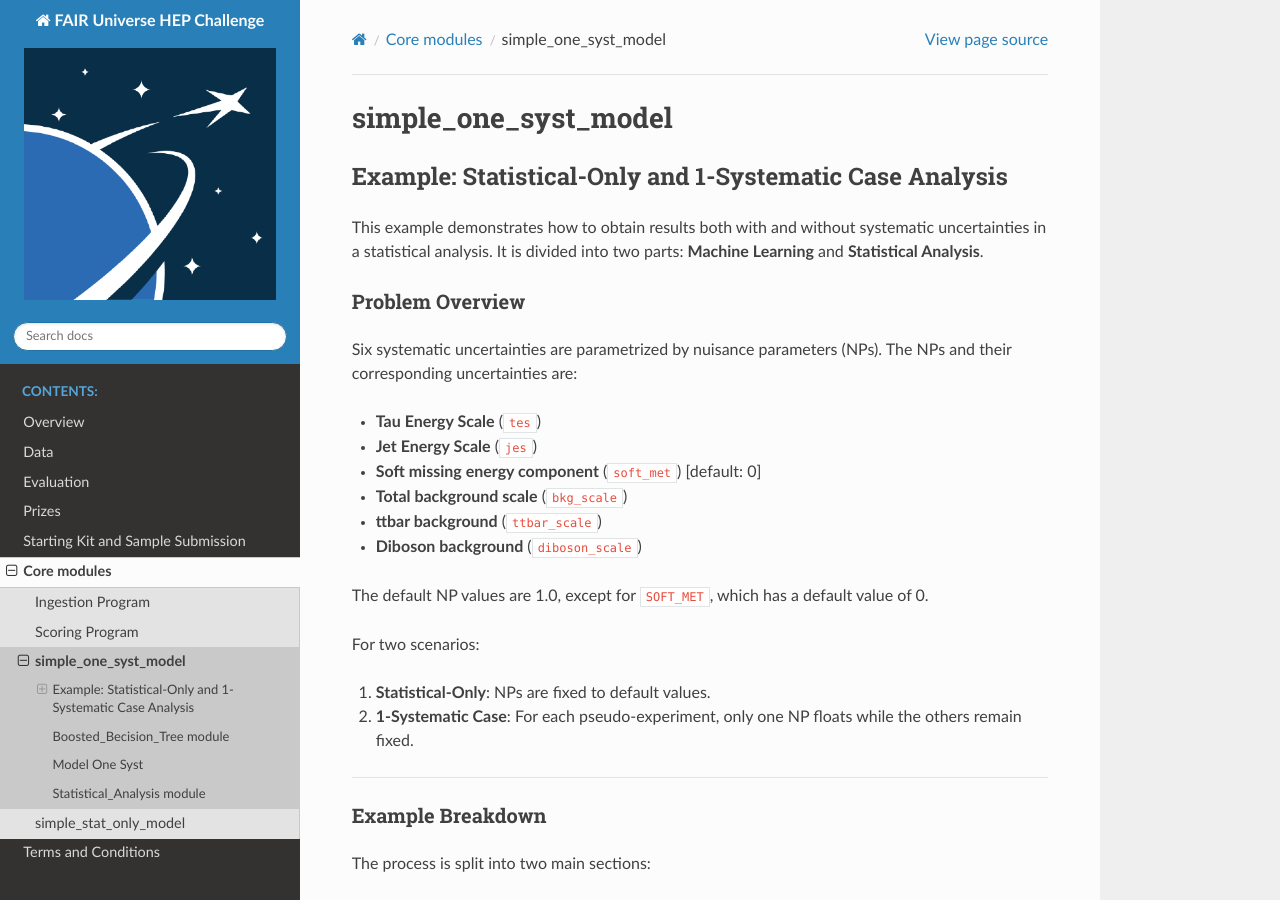
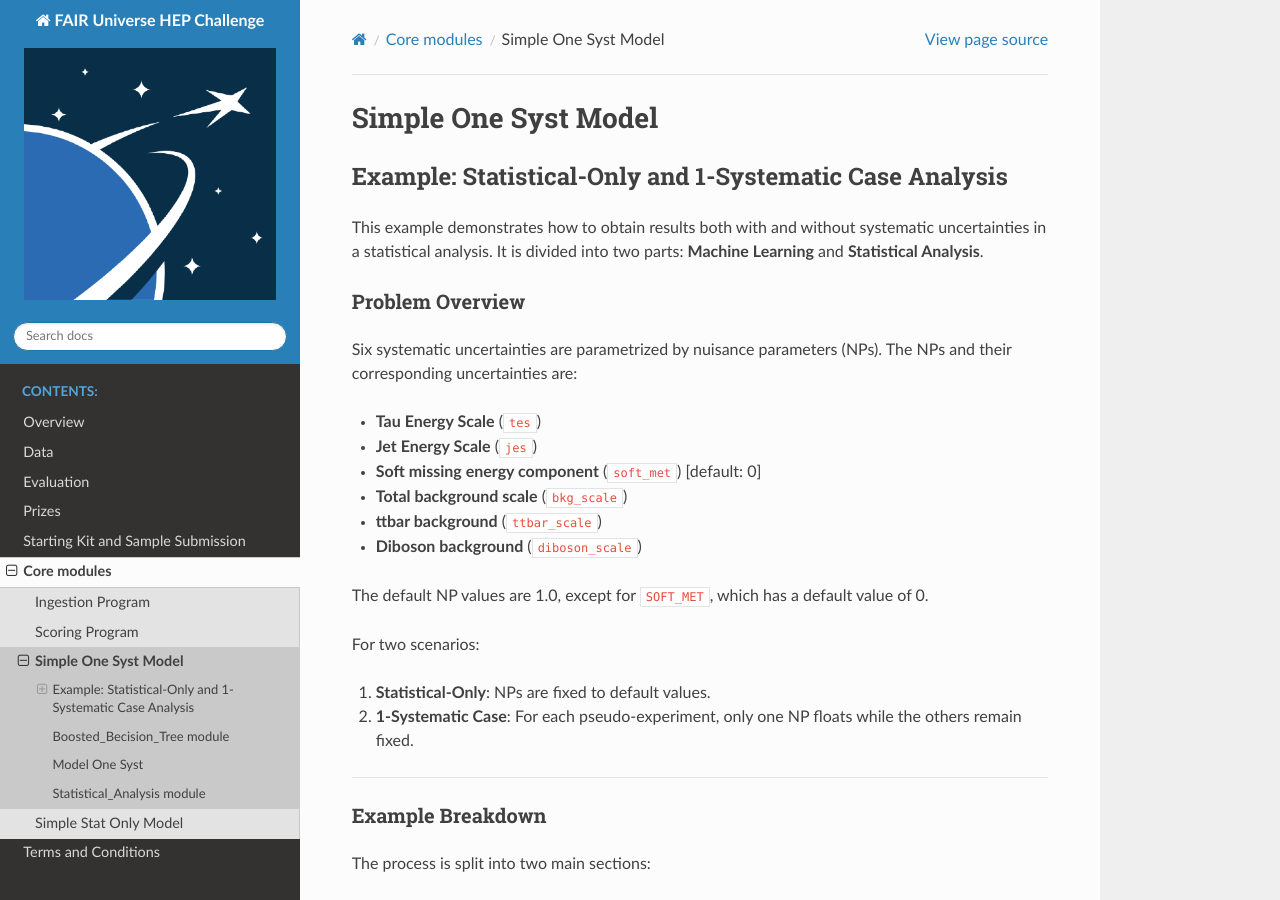
Before and after one commit to FAIR-Universe/HEP-Challenge, a Sphinx documentation site: the page built from docs/rst_source/simple_one_syst_model.rst, in a window 1280 px wide and 900 px high. Built offline with Sphinx 7.4.7 and the Read the Docs theme 2.0.0, drawn with Linux system fonts in a browser that asks for light colours.

Commit message:
minor changes

```diff
--- a/docs/rst_source/simple_one_syst_model.rst
+++ b/docs/rst_source/simple_one_syst_model.rst
@@ -1,4 +1,4 @@
-simple_one_syst_model
+Simple One Syst Model
 =====================
 
 .. include:: ../pages/advanced_example.md
--- a/docs/rst_source/simple_stat_only_model.rst
+++ b/docs/rst_source/simple_stat_only_model.rst
@@ -1,4 +1,4 @@
-simple_stat_only_model
+Simple Stat Only Model
 ======================
 
 .. automodule:: simple_stat_only_model.model
```
Also changed, not shown: docs/rst_source/datasets.rst (+8 -0 lines).
